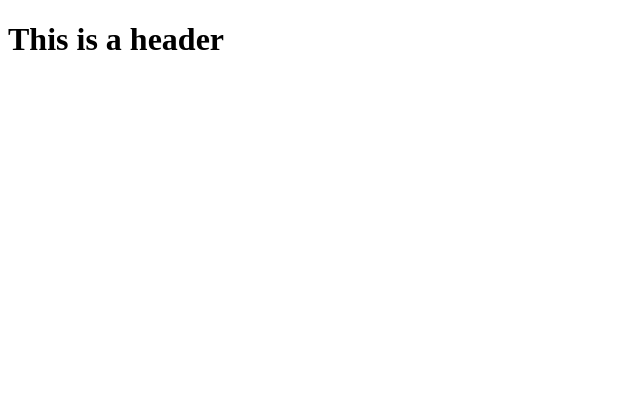
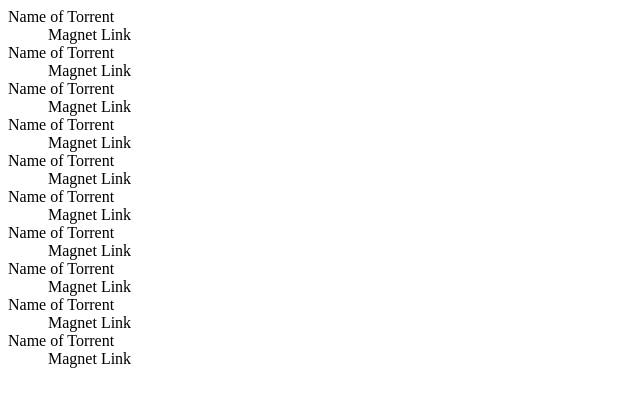
Before and after one commit to sandumjacob/Ethereum-Torrents, a plain HTML site: page dist/index.html in a window 1280 px wide. Shown: the whole page, without its empty margins (0-640 px from the left). Drawn offline with Linux system fonts and the light colour scheme.

Commit message:
Initial Commit

```diff
--- a/dist/index.html
+++ b/dist/index.html
@@ -6,10 +6,30 @@
     <title>Torrents on Ethereum</title>
 </head>
 <body>
-<h1>This is a header</h1>
+<dt id="TorrentNameHeader0">Name of Torrent</dt>
+<dd id="TorrentMagnetLink0">Magnet Link</dd>
+<dt id="TorrentNameHeader1">Name of Torrent</dt>
+<dd id="TorrentMagnetLink1">Magnet Link</dd>
+<dt id="TorrentNameHeader2">Name of Torrent</dt>
+<dd id="TorrentMagnetLink2">Magnet Link</dd>
+<dt id="TorrentNameHeader3">Name of Torrent</dt>
+<dd id="TorrentMagnetLink3">Magnet Link</dd>
+<dt id="TorrentNameHeader4">Name of Torrent</dt>
+<dd id="TorrentMagnetLink4">Magnet Link</dd>
+<dt id="TorrentNameHeader5">Name of Torrent</dt>
+<dd id="TorrentMagnetLink5">Magnet Link</dd>
+<dt id="TorrentNameHeader6">Name of Torrent</dt>
+<dd id="TorrentMagnetLink6">Magnet Link</dd>
+<dt id="TorrentNameHeader7">Name of Torrent</dt>
+<dd id="TorrentMagnetLink7">Magnet Link</dd>
+<dt id="TorrentNameHeader8">Name of Torrent</dt>
+<dd id="TorrentMagnetLink8">Magnet Link</dd>
+<dt id="TorrentNameHeader9">Name of Torrent</dt>
+<dd id="TorrentMagnetLink9">Magnet Link</dd>
 </body>
 </html>
 <script type="text/javascript">
+
     let web3js;
     if (typeof window.web3 !== "undefined") {
         console.log("Web3 injected");
@@ -70,10 +90,21 @@
     //Instance of contract in blockchain
     var TorrentsInstance = TorrentsContract.at(contractAddress);
     //Call getter method of the torrents variable to get the torrent at index 0
-        TorrentsInstance.torrents(0, function (error, result) {
-            if (!error)
-                console.log(result);
+    var array = [];
+    for (var index = 0; index < 9; index++) {
+        TorrentsInstance.torrents(index, function (error, result) {
+            if (!error) {
+                console.log("index = " + index);
+                array.push(result);
+                document.getElementById("TorrentMagnetLink" + index).innerHTML = result[1];
+                document.getElementById("TorrentNameHeader" + index).innerHTML = result[0];
+            }
             else
-                console.error(error);
+                console.error("ERROR" + error);
+                //index--;
         });
+    }
+    console.log(array.length);
+    //document.getElementById("TorrentMagnetLink0").innerHTML = array[0][1];
+    //document.getElementById("TorrentNameHeader0").innerHTML = result[0][0];
 </script>
```
Lines whose indentation alone changed are shown as unchanged.
